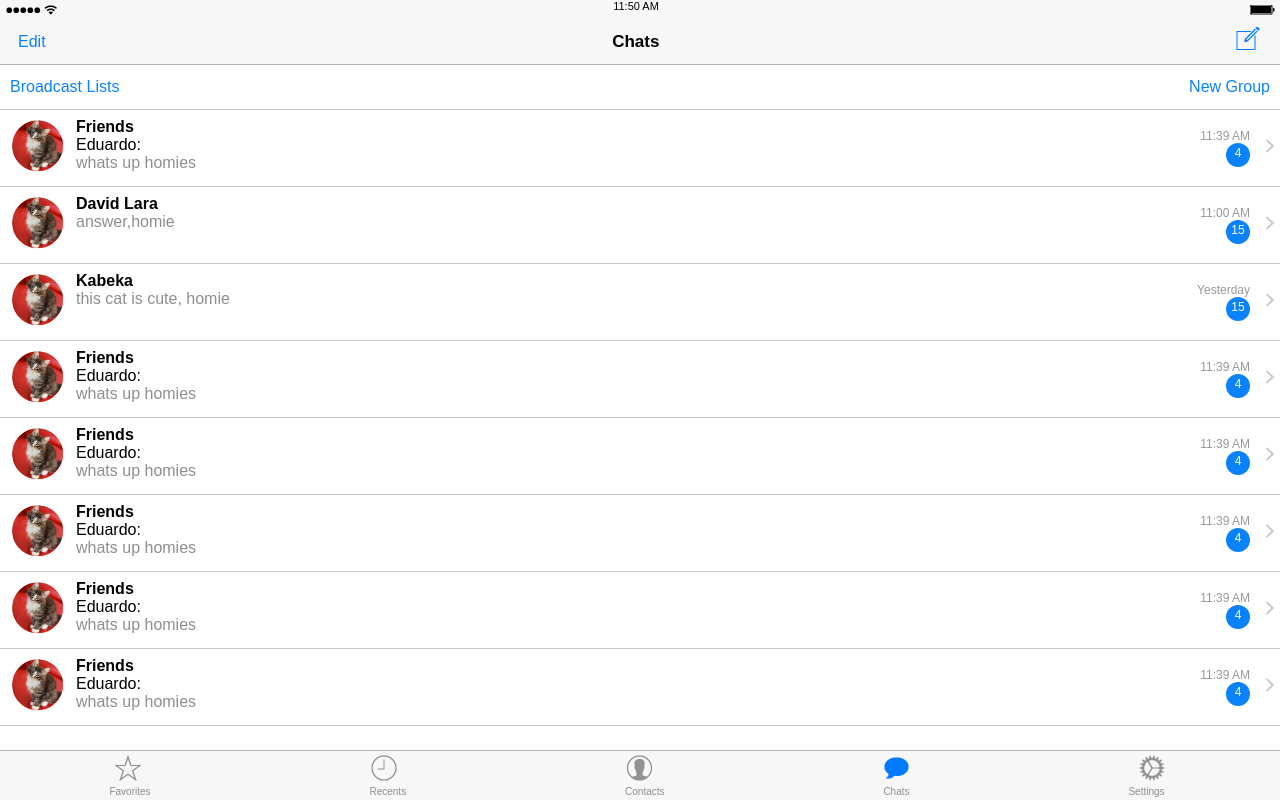
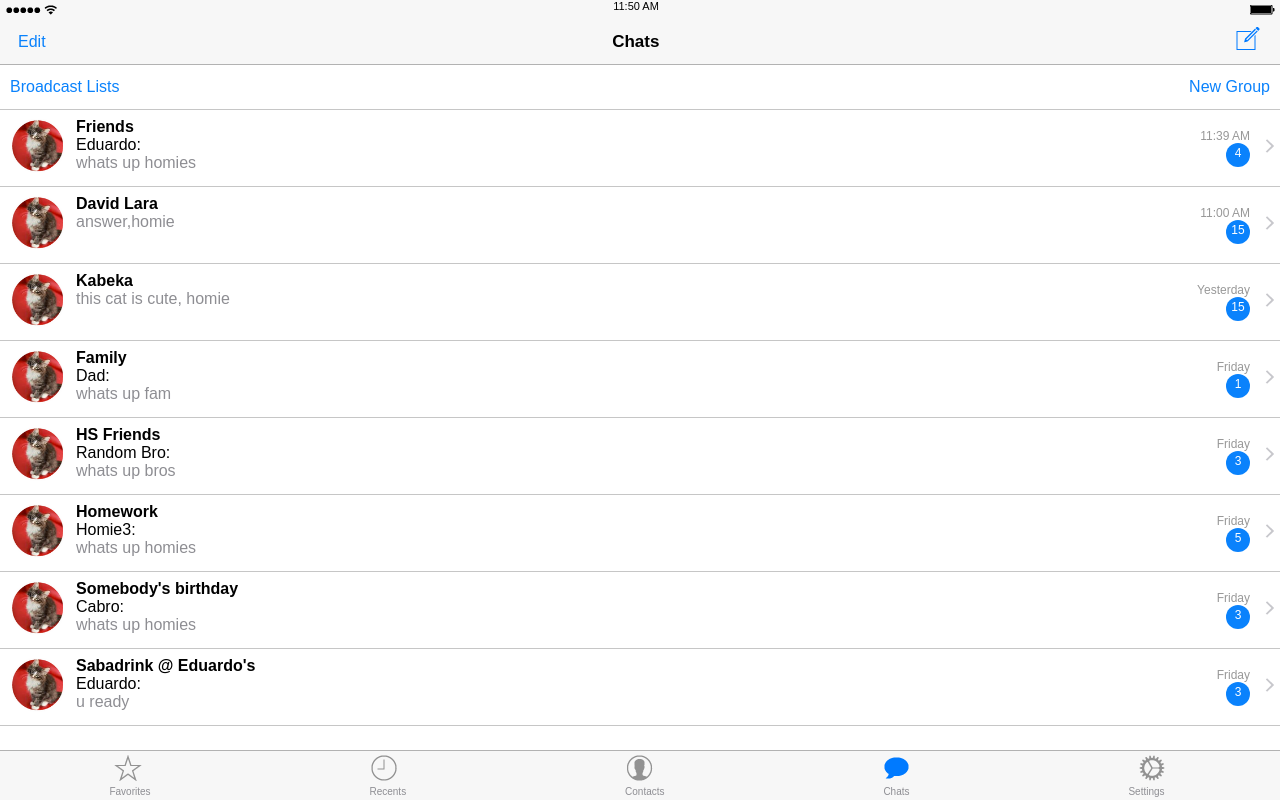
Before and after one commit to Larazord/whatsappmuckup, a plain HTML site: page index.html in a window 1280 px wide. Drawn offline with Linux system fonts and the light colour scheme.

Commit message:
small html changes

```diff
--- a/index.html
+++ b/index.html
@@ -84,15 +84,15 @@
           <div class='chatInfo'>
             <span><img class='icon' src="icons/chat-icon.png" /></span>
             <div class='chatTitles'>
-              <span><p class='chatName'>Friends</p></span>
-              <span><p class='memberName'>Eduardo:</p></span>
-              <span><p class='msj'>whats up homies</p></span>
+              <span><p class='chatName'>Family</p></span>
+              <span><p class='memberName'>Dad:</p></span>
+              <span><p class='msj'>whats up fam</p></span>
             </div>
           </div>
           <div class='chatData'>
             <div class='data'>
-              <span><p class='time'>11:39 AM</p></span>
-              <span><div class='unread'>4</div></span>
+              <span><p class='time'>Friday</p></span>
+              <span><div class='unread'>1</div></span>
             </div>
             <span><img src='icons/cell-accessory.png'/></span>
           </div>
@@ -102,15 +102,15 @@
           <div class='chatInfo'>
             <span><img class='icon' src="icons/chat-icon.png" /></span>
             <div class='chatTitles'>
-              <span><p class='chatName'>Friends</p></span>
-              <span><p class='memberName'>Eduardo:</p></span>
-              <span><p class='msj'>whats up homies</p></span>
+              <span><p class='chatName'>HS Friends</p></span>
+              <span><p class='memberName'>Random Bro:</p></span>
+              <span><p class='msj'>whats up bros</p></span>
             </div>
           </div>
           <div class='chatData'>
             <div class='data'>
-              <span><p class='time'>11:39 AM</p></span>
-              <span><div class='unread'>4</div></span>
+              <span><p class='time'>Friday</p></span>
+              <span><div class='unread'>3</div></span>
             </div>
             <span><img src='icons/cell-accessory.png'/></span>
           </div>
@@ -120,15 +120,15 @@
           <div class='chatInfo'>
             <span><img class='icon' src="icons/chat-icon.png" /></span>
             <div class='chatTitles'>
-              <span><p class='chatName'>Friends</p></span>
-              <span><p class='memberName'>Eduardo:</p></span>
+              <span><p class='chatName'>Homework</p></span>
+              <span><p class='memberName'>Homie3:</p></span>
               <span><p class='msj'>whats up homies</p></span>
             </div>
           </div>
           <div class='chatData'>
             <div class='data'>
-              <span><p class='time'>11:39 AM</p></span>
-              <span><div class='unread'>4</div></span>
+              <span><p class='time'>Friday</p></span>
+              <span><div class='unread'>5</div></span>
             </div>
             <span><img src='icons/cell-accessory.png'/></span>
           </div>
@@ -138,15 +138,15 @@
           <div class='chatInfo'>
             <span><img class='icon' src="icons/chat-icon.png" /></span>
             <div class='chatTitles'>
-              <span><p class='chatName'>Friends</p></span>
-              <span><p class='memberName'>Eduardo:</p></span>
+              <span><p class='chatName'>Somebody's birthday</p></span>
+              <span><p class='memberName'>Cabro:</p></span>
               <span><p class='msj'>whats up homies</p></span>
             </div>
           </div>
           <div class='chatData'>
             <div class='data'>
-              <span><p class='time'>11:39 AM</p></span>
-              <span><div class='unread'>4</div></span>
+              <span><p class='time'>Friday</p></span>
+              <span><div class='unread'>3</div></span>
             </div>
             <span><img src='icons/cell-accessory.png'/></span>
           </div>
@@ -156,15 +156,15 @@
           <div class='chatInfo'>
             <span><img class='icon' src="icons/chat-icon.png" /></span>
             <div class='chatTitles'>
-              <span><p class='chatName'>Friends</p></span>
+              <span><p class='chatName'>Sabadrink @ Eduardo's</p></span>
               <span><p class='memberName'>Eduardo:</p></span>
-              <span><p class='msj'>whats up homies</p></span>
+              <span><p class='msj'>u ready</p></span>
             </div>
           </div>
           <div class='chatData'>
             <div class='data'>
-              <span><p class='time'>11:39 AM</p></span>
-              <span><div class='unread'>4</div></span>
+              <span><p class='time'>Friday</p></span>
+              <span><div class='unread'>3</div></span>
             </div>
             <span><img src='icons/cell-accessory.png'/></span>
           </div>
```
